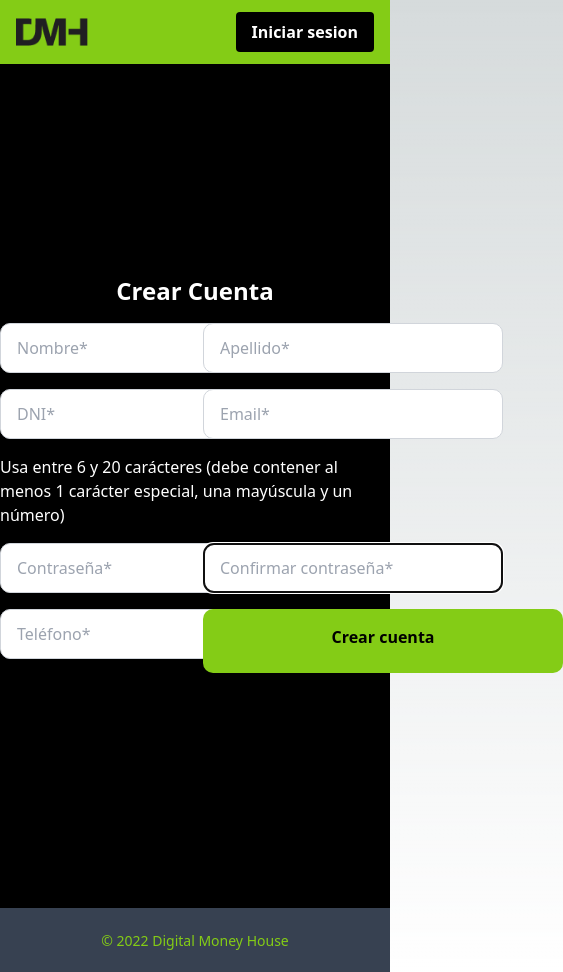
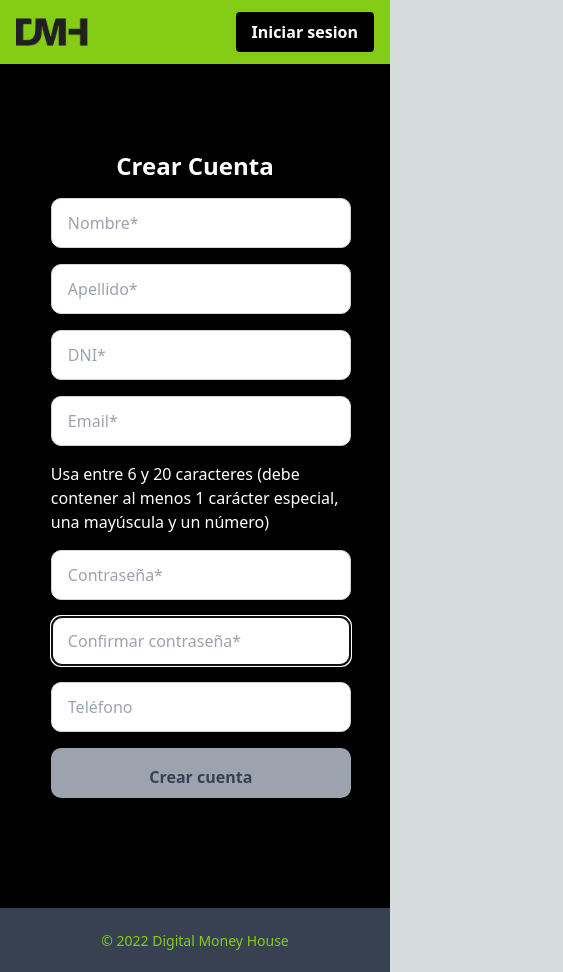
Before and after one commit to eayala199/DigitalMoneyHouse-Proyecto, a Next.js app: page /sign-up in a window 390 px wide. Shown: the whole page, 563 px wide, since content can reach past the window. Built offline with nearby package versions, Linux system fonts and the light colour scheme.

Commit message:
conexion a la api

```diff
--- a/src/app/(main)/sign-up/page.tsx
+++ b/src/app/(main)/sign-up/page.tsx
@@ -1,10 +1,11 @@
 "use client";
-import { useForm, FormProvider, useWatch } from "react-hook-form";
+import { useForm, FormProvider } from "react-hook-form";
 import { yupResolver } from "@hookform/resolvers/yup";
 import { signupSchema } from "../../yup/yup";
 import InputText from "@/app/components/inputs/InputText";
 import InputNumber from "@/app/components/inputs/InputNumber";
 import SignUpButton from "@/app/components/buttons/SignUpButton";
+import userApi from "../../../services/users/users.service"; // Ajusta la ruta según la ubicación de tu archivo UserAPI
 
 const SignUpPage = () => {
   const methods = useForm({
@@ -12,12 +13,27 @@ const SignUpPage = () => {
     mode: "onChange",
   });
 
-  const { handleSubmit, formState, control } = methods;
-  const passwordValue = useWatch({ control, name: "password" });
+  const { handleSubmit, formState } = methods;
   const isFormValid = formState.isValid;
 
-  const onSubmit = (data) => {
-    console.log(data);
+    const onSubmit = async (data) => {
+    try {
+      console.log("Enviando datos de registro:", data);
+      const response = await userApi.newUser({
+        dni: data.dni,
+        email: data.email,
+        firstname: data.firstname,
+        lastname: data.lastname,
+        password: data.password,
+        phone: data.phone,
+      });
+
+      console.log("Respuesta de la API:", response);
+      alert("¡Usuario creado exitosamente!");
+    } catch (error) {
+      console.error("Error al crear usuario:", error);
+      alert("Hubo un error al crear el usuario: " + error.message);
+    }
   };
 
   return (
@@ -25,16 +41,16 @@ const SignUpPage = () => {
       <h1 className="text-2xl font-bold">Crear Cuenta</h1>
       <FormProvider {...methods}>
         <form
-          className="grid grid-cols-2 gap-4 py-4"
+          className="grid grid-cols-1 gap-4 py-4 sm:grid-cols-2 pl-[3%] sm:pl-0"
           onSubmit={handleSubmit(onSubmit)}
         >
           <InputText type="text" placeholder="Nombre*" fieldName="firstname" />
           <InputText type="text" placeholder="Apellido*" fieldName="lastname" />
           <InputNumber type="number" placeholder="DNI*" fieldName="dni" />
           <InputText type="email" placeholder="Email*" fieldName="email" />
-          <div className="col-span-2">
-            <p>
-              Usa entre 6 y 20 carácteres (debe contener al menos 1 carácter especial, una mayúscula y un número)
+          <div className="col-span-1 sm:col-span-2">
+            <p className="w-[300px] sm:w-auto">
+              Usa entre 6 y 20 caracteres (debe contener al menos 1 carácter especial, una mayúscula y un número)
             </p>
           </div>
           <InputText
@@ -49,42 +65,44 @@ const SignUpPage = () => {
           />
           <InputNumber
             type="number"
-            placeholder="Teléfono*"
+            placeholder="Teléfono"
             fieldName="phone"
           />
-          <SignUpButton isEnabled={isFormValid} />
+          <SignUpButton
+            isEnabled={isFormValid}
+          />
           {formState.errors.email && (
-            <p className="text-red-500 col-span-2">
+            <p className="text-red-500 col-span-1 sm:col-span-2">
               {formState.errors.email.message}
             </p>
           )}
           {formState.errors.password && (
-            <p className="text-red-500 col-span-2">
+            <p className="text-red-500 col-span-1 sm:col-span-2">
               {formState.errors.password.message}
             </p>
           )}
           {formState.errors.firstname && (
-            <p className="text-red-500 col-span-2">
+            <p className="text-red-500 col-span-1 sm:col-span-2">
               {formState.errors.firstname.message}
             </p>
           )}
           {formState.errors.lastname && (
-            <p className="text-red-500 col-span-2">
+            <p className="text-red-500 col-span-1 sm:col-span-2">
               {formState.errors.lastname.message}
             </p>
           )}
           {formState.errors.dni && (
-            <p className="text-red-500 col-span-2">
+            <p className="text-red-500 col-span-1 sm:col-span-2">
               {formState.errors.dni.message}
             </p>
           )}
           {formState.errors.passwordConfirmed && (
-            <p className="text-red-500 col-span-2">
+            <p className="text-red-500 col-span-1 sm:col-span-2">
               {formState.errors.passwordConfirmed.message}
             </p>
           )}
           {formState.errors.phone && (
-            <p className="text-red-500 col-span-2">
+            <p className="text-red-500 col-span-1 sm:col-span-2">
               {formState.errors.phone.message}
             </p>
           )}
--- a/src/app/components/buttons/SignUpButton.tsx
+++ b/src/app/components/buttons/SignUpButton.tsx
@@ -1,21 +1,18 @@
-import React from 'react'
-import Link from "next/link";
+import React from 'react';
 
 type SignUpButtonProps = {
   isEnabled: boolean;
 };
 
 const SignUpButton = ({ isEnabled }: SignUpButtonProps) => {
-  return isEnabled ? (
-    <Link href="/login">
-      <div className="w-[360px] h-[64px] bg-lime-500 text-black px-4 py-2 rounded-[10px] font-bold text-center pt-4 cursor-pointer mb-2">
-        Crear cuenta
-      </div>
-    </Link>
-  ) : (
-    <div className="w-[360px] h-[64px] bg-lime-500 text-black px-4 py-2 rounded-[10px] font-bold text-center pt-4 cursor-not-allowed pointer-events-none mb-2">
+  return (
+    <button
+      type="submit"
+      disabled={!isEnabled}
+      className={`w-[300px] h-[50px] sm:w-[360px] sm:h-[64px] ${isEnabled ? 'bg-lime-500 text-black' : 'bg-gray-400 text-gray-700 cursor-not-allowed'} px-4 py-2 rounded-[10px] font-bold text-center pt-4 mb-2`}
+    >
       Crear cuenta
-    </div>
+    </button>
   );
 };
 
--- a/src/app/types/loginTypes.ts
+++ b/src/app/types/loginTypes.ts
@@ -2,3 +2,23 @@ export type LoginFormData = {
   email: string;
   password: string;
 };
+
+export type UserType = {
+  "dni": number,
+  "email": string,
+  "firstname": string,
+  "lastname": string,
+  "password": string,
+  "phone"?: string
+}
+
+export type UserData = {
+  "user_id": number,
+  "account_id": number,
+  "email": string
+}
+
+export type UserLoginType = {
+  "email": string,
+  "password": string
+}
--- /dev/null
+++ b/src/app/types/token.types.ts
@@ -0,0 +1,3 @@
+export type TokenType = {
+    "token": string;
+}
--- /dev/null
+++ b/src/services/users/users.service.ts
@@ -0,0 +1,50 @@
+import { TokenType } from "../../../src/app/types/token.types";
+import { UserData, UserType } from "../../../src/app/types/loginTypes";
+
+class UserAPI {
+
+  newUser = async (data: UserType): Promise<UserData> => {
+    const res = await fetch(`https://digitalmoney.digitalhouse.com/api/users`, {
+      method: 'POST',
+      headers: {
+        'Content-Type': 'application/json',
+      },
+      body: JSON.stringify(data)
+    })
+    if (!res.ok) {
+      console.log('error')
+    }
+    return res.json();
+  }
+
+  getUserData = async(token: string, id: number):Promise<UserType> => {
+    const res = await fetch(`https://digitalmoney.digitalhouse.com/api/users/${id}`, {
+      method: 'GET',
+      headers: {
+        'Content-Type': 'application/json',
+        Authorization : `${token}`
+      },
+    })
+    if(!res.ok){
+      console.log('error')
+    }
+    return res.json()
+  }
+
+  updateUserData = async(token: string, id: number, data:object):Promise<UserType> => {
+    const res = await fetch(`https://digitalmoney.digitalhouse.com/api/users/${id}`, {
+      method: 'PATCH',
+      headers: {
+        'Content-Type': 'application/json',
+        Authorization : `${token}`
+      },
+      body: JSON.stringify(data)
+    })
+    if(!res.ok){
+      console.log('error')
+    }
+    return res.json()
+  }
+}
+const userApi = new UserAPI();
+export default userApi;
```
